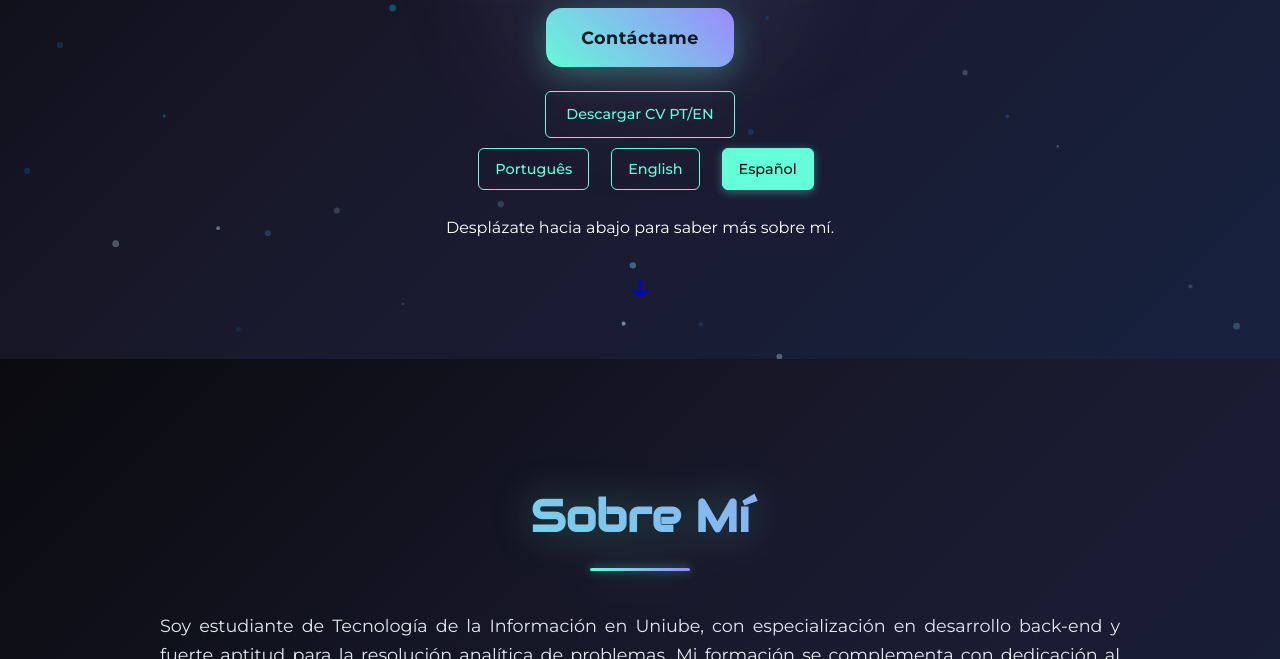
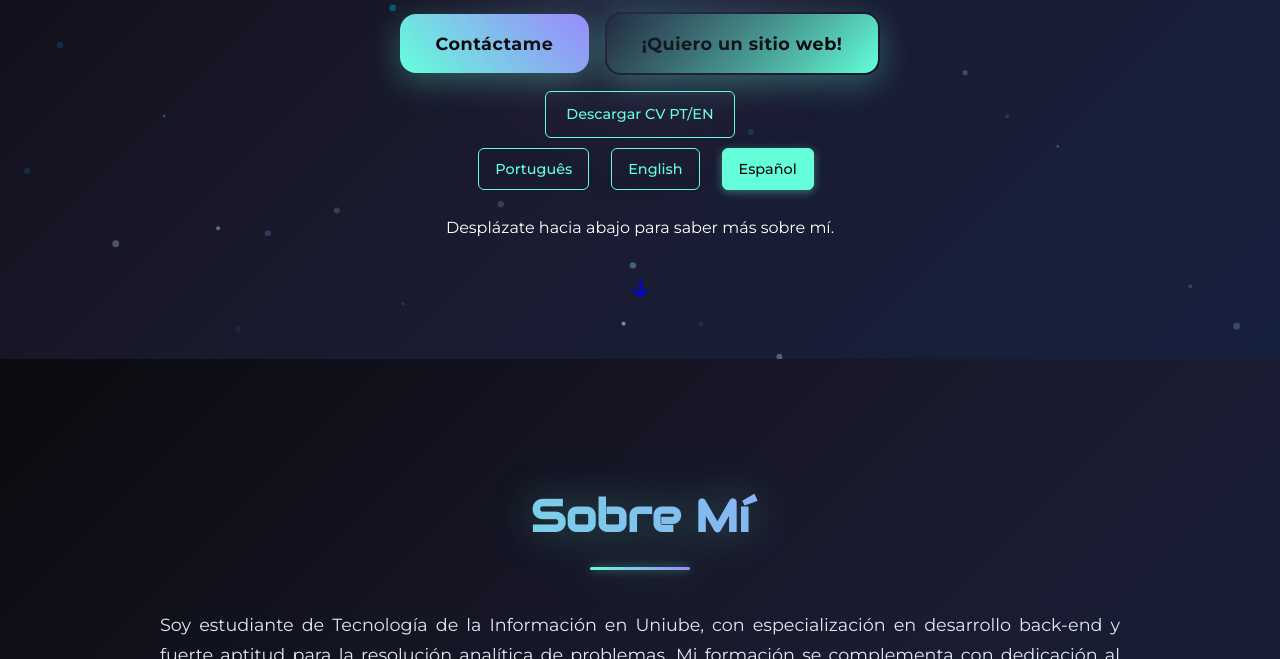
Before and after one commit to Davicjc/Portfolio-CJC, a plain HTML site: page paginas/index_es.html in a window 1280 px wide. Shown: the part 441-1100 px from the top of the page. Drawn offline with Linux system fonts and the light colour scheme.

Commit message:
Update de Botões do site

```diff
--- a/paginas/index_es.html
+++ b/paginas/index_es.html
@@ -56,8 +56,11 @@
                 <img src="../imagens/profile-pic.jpg" alt="Foto de Davi Castro" class="profile-pic-hero">
                 <!-- Nombre principal mostrado. -->
                 <h1>Davi Castro</h1>
-                <!-- Botón de Call to Action para contacto. Asociado a: #contato -->
-                <a href="#contato" class="cta-button">Contáctame</a>
+                <!-- Contenedor para botones de Call to Action -->
+                <div class="cta-buttons-container">
+                    <a href="#contato" class="cta-button">Contáctame</a>
+                    <a href="https://davicjc.github.io/SitesPersonalizado/" target="_blank" class="cta-button cta-secondary">¡Quiero un sitio web!</a>
+                </div>
             </div>
             <!-- Botón para descargar currículo con el mismo estilo del lang-button -->
             <a href="../documentos/curriculo.pdf" download="curriculo.pdf" class="lang-button download-curriculum">Descargar CV PT/EN</a>
```
Also changed, not shown: paginas/index_en.html (+5 -2 lines).
